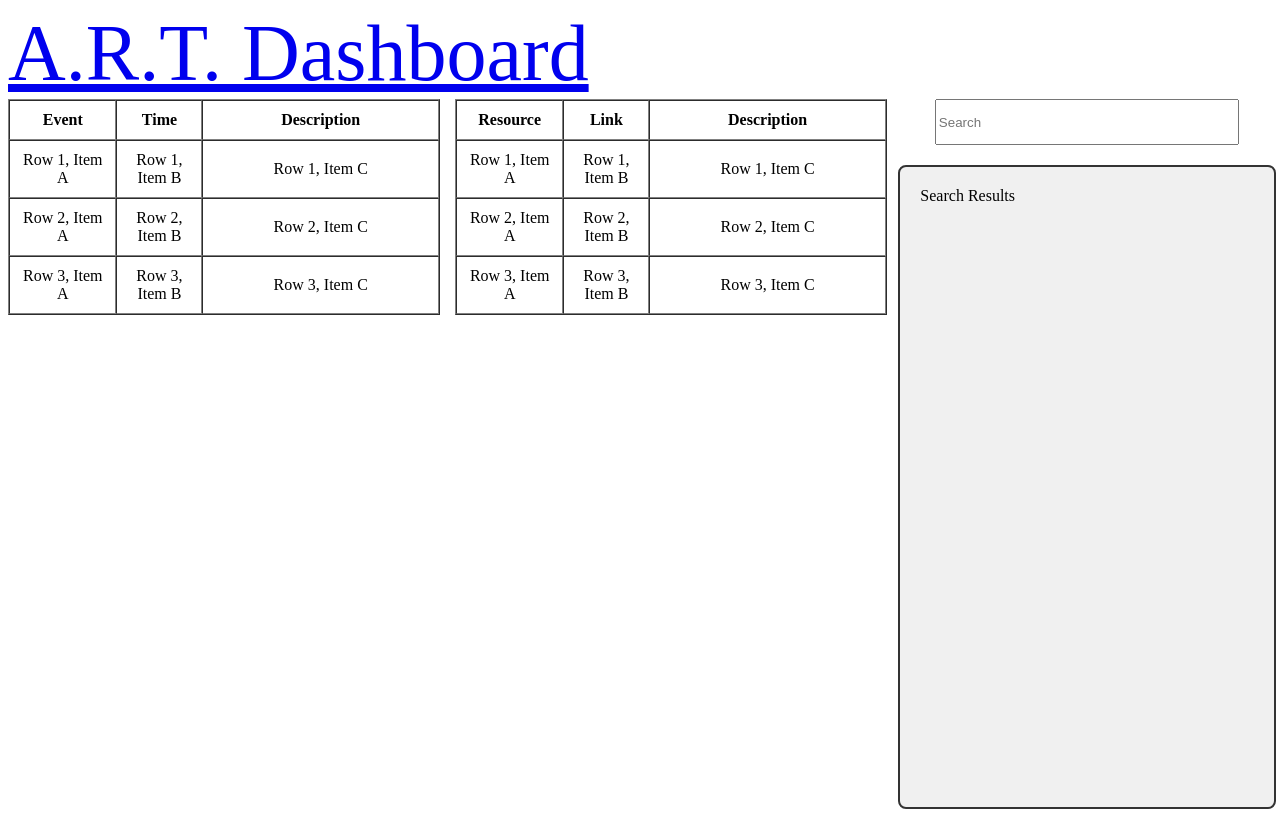
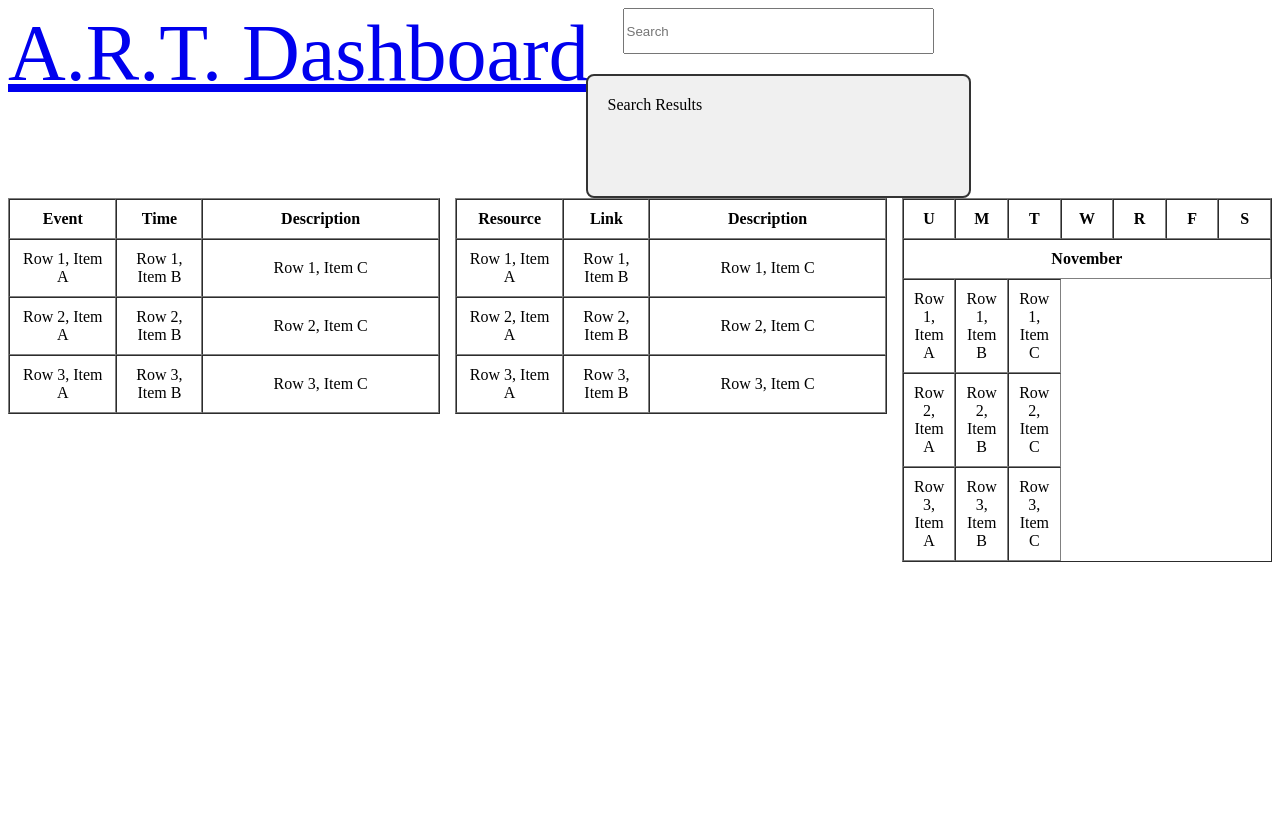
Before and after one commit to mmr7937/Archive-of-Rochester-Tools-A.R.T.-, a plain HTML site: page resourcehub.html in a window 1280 px wide. Drawn offline with Linux system fonts and the light colour scheme.

Commit message:
Change title to 'Resource Hub - A.R.T' and update layout

```diff
--- a/resourcehub.html
+++ b/resourcehub.html
@@ -2,7 +2,7 @@
 <html lang="en">
 
   <head>
-    <title>Dashboard - A.R.T</title>
+    <title>Resource Hub - A.R.T</title>
   </head>
 
   <body>
@@ -12,6 +12,15 @@
       <a href="navpage.html">
         <header style="text-align: center; font-size: 500%" hypertext="">A.R.T. Dashboard</header>
       </a>
+
+      <div style="display: flex; flex-direction: column; align-items: center; gap: 20px; width: 30%">
+
+        <input type="text" name="search_field" placeholder="Search" style="width: 80%; height: 40px; ">
+        <div style="background-color: #f0f0f0; border: 2px solid #333; padding: 20px; border-radius: 8px; width: 90%; height: 80px;">
+          Search Results
+        </div>
+
+      </div>
 
     </div>
 
@@ -104,14 +113,62 @@
 
         </table>
 
-        <div style="display: flex; flex-direction: column; align-items: center; gap: 20px; width: 30%">
+        <table border="1" cellpadding="10" cellspacing="0" style="width: 30%; text-align: center;">
 
-          <input type="text" name="search_field" placeholder="Search" style="width: 80%; height: 40px; ">
-          <div style="background-color: #f0f0f0; border: 2px solid #333; padding: 20px; border-radius: 8px; width: 90%; height: 600px;">
-            Search Results
-          </div>
 
-        </div>
+
+          <colgroup>
+            <col style="width: 14.285%">
+            <col style="width: 14.285%">
+            <col style="width: 14.285%">
+            <col style="width: 14.285%">
+            <col style="width: 14.285%">
+            <col style="width: 14.285%">
+            <col style="width: 14.285%">
+          </colgroup>
+
+          <tr>
+            <th colspan="7">November</th>
+          </tr>
+
+          <!-- Top Row: Headers / Labels -->
+          <thead>
+            <tr>
+              <th>U</th>
+              <th>M</th>
+              <th>T</th>
+              <th>W</th>
+              <th>R</th>
+              <th>F</th>
+              <th>S</th>
+            </tr>
+          </thead>
+
+          <!-- Body Rows: Dividers and Content -->
+          <tbody>
+            <!-- Row 1 -->
+            <tr>
+              <td>Row 1, Item A</td>
+              <td>Row 1, Item B</td>
+              <td>Row 1, Item C</td>
+            </tr>
+
+            <!-- Row 2 -->
+            <tr>
+              <td>Row 2, Item A</td>
+              <td>Row 2, Item B</td>
+              <td>Row 2, Item C</td>
+            </tr>
+
+            <!-- Row 3 -->
+            <tr>
+              <td>Row 3, Item A</td>
+              <td>Row 3, Item B</td>
+              <td>Row 3, Item C</td>
+            </tr>
+          </tbody>
+
+        </table>
 
       </div>
 
```
